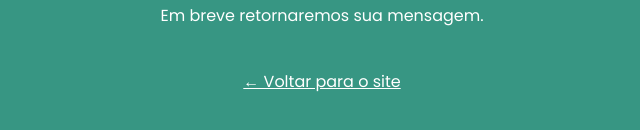
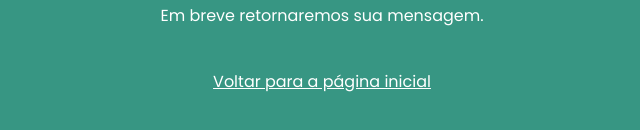
Before and after one commit to panico888/site-de-nutri-o, a plain HTML site: page obrigado.html in a window 1280 px wide. Shown: the part 196-326 px from the top of the page, without its empty margins (318-958 px from the left). Drawn offline with Linux system fonts and the light colour scheme.

Commit message:
Update obrigado.html

```diff
--- a/obrigado.html
+++ b/obrigado.html
@@ -18,7 +18,6 @@
   <h1>Obrigado pelo contato!</h1>
   <p>Em breve retornaremos sua mensagem.</p>
   <br />
-  <a href="https://panico888.github.io/site-de-nutri-o/" style="color:white;">← Voltar para o site</a>
-
+  <a href="index.html" style="color: white; text-decoration: underline;">Voltar para a página inicial</a>
 </body>
 </html>
```
